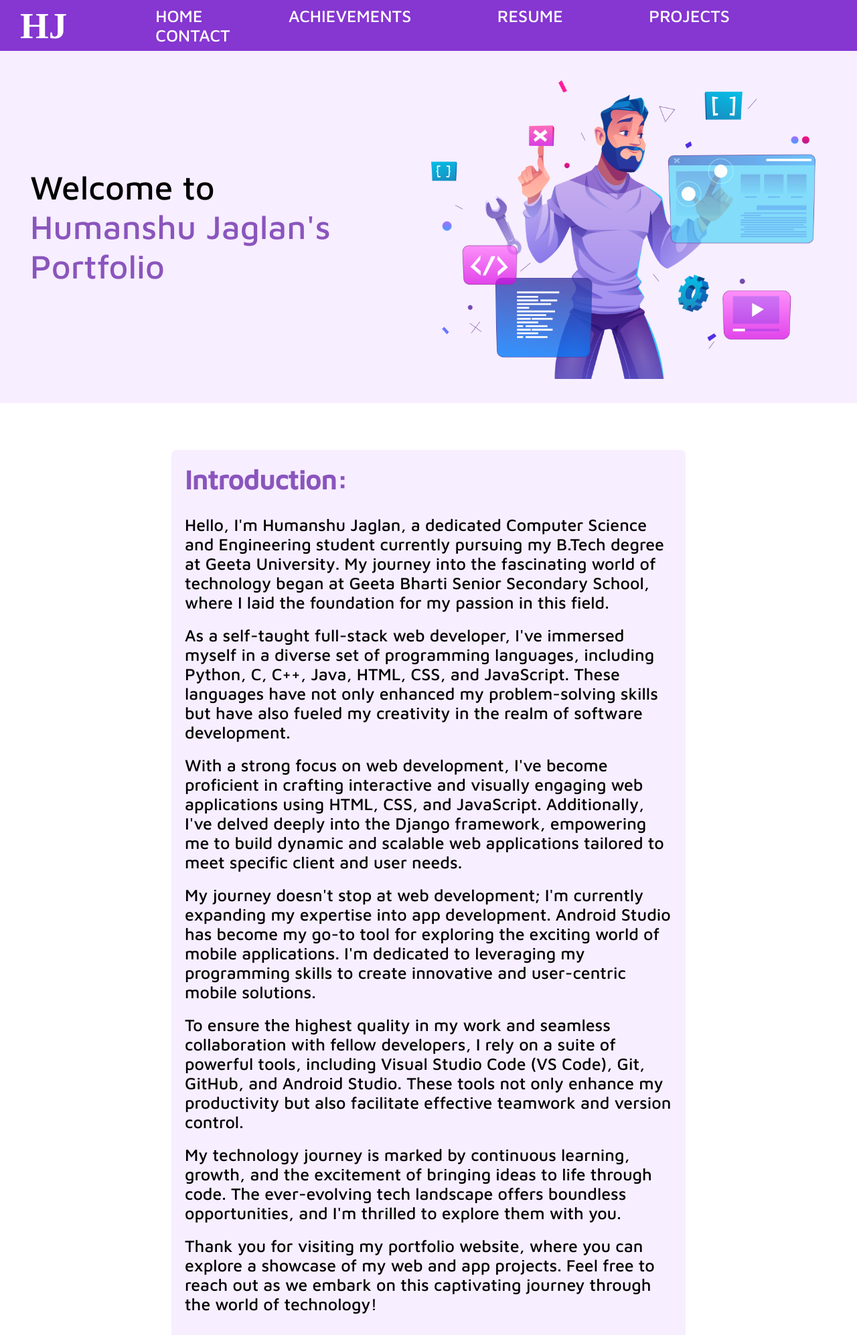
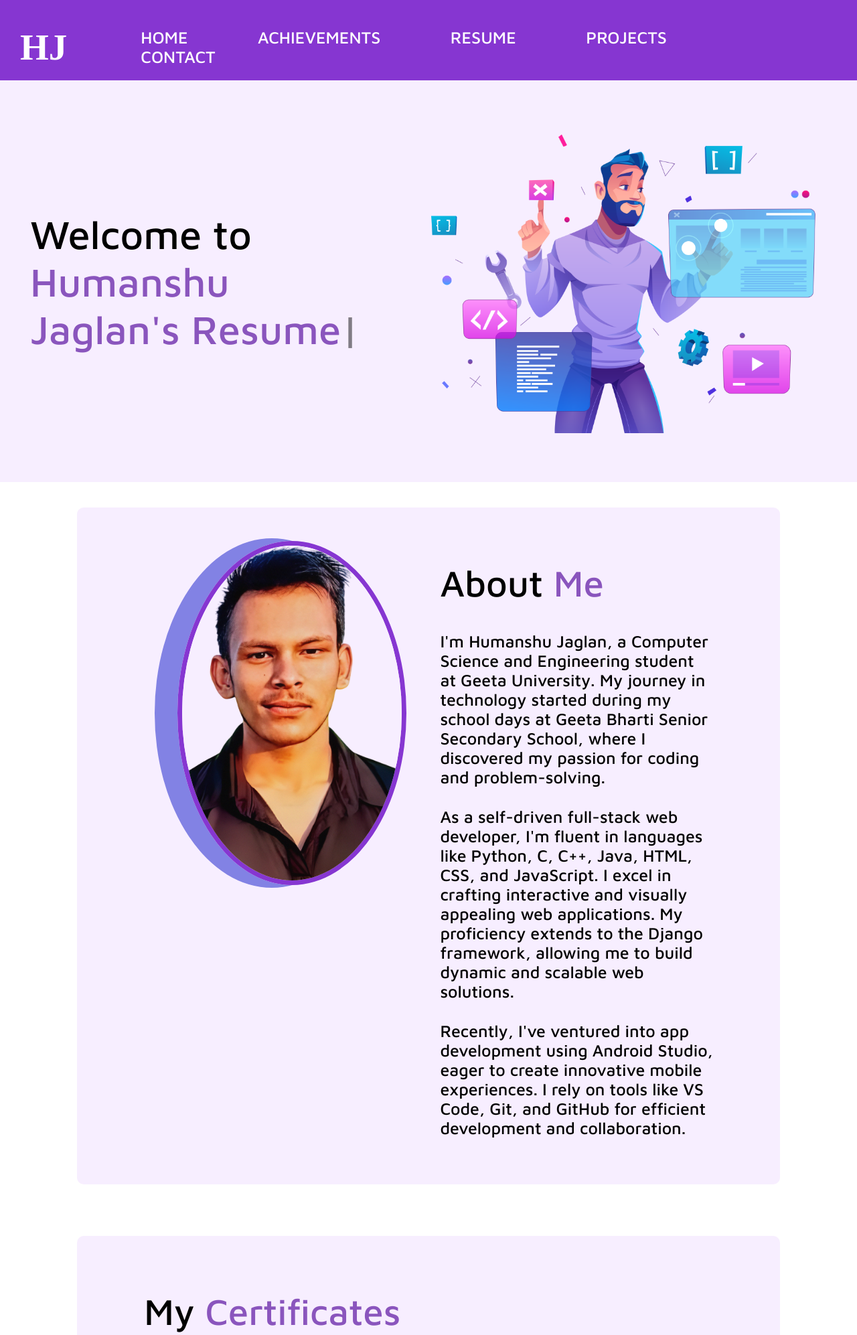
Before and after one commit to humanshu001/My-Old-Portfolio, a PHP site: page /home_official.html in a window 1280 px wide. Shown: the top 1994 px of the page at 67% size. Run offline with PHP 8.4, Linux system fonts and the light colour scheme.

Commit message:
more commits

```diff
--- a/Assets/CSS/index.css
+++ b/Assets/CSS/index.css
@@ -10,6 +10,60 @@ body{
 :root {
     --purple: rgb(130, 130, 228);
 }
+.sec2{
+    background-color: rgb(247, 238, 255);
+    border-radius: 10px;
+    margin: 3% 9%;
+    padding: 50px 100px;
+}
+.pimg img{
+    width: 70%;
+}
+.row{
+    display: flex;
+    justify-content: space-evenly;
+    margin: 30px 0;
+}
+.row img{
+    width: 350px;
+}
+.sec2 > a{
+    border: 2px solid rgb(134, 54, 209);
+    color: rgb(134, 54, 209);
+    font-size: 25px;
+    text-decoration: none;
+    padding: 10px;
+    border-radius: 5px;
+    height: 40px;
+    margin-top: 40px;
+}
+.sec2 h1{
+    font-size: 55px;
+    font-weight: 100;
+    padding: 30px 0;
+}
+.sec2 p{
+    padding-top: 10px;
+    font-size: 25px;
+    margin-bottom: 20px;
+}
+.sec2 h1 span{
+    color: rgb(138,85,189);
+}
+.pimg h1{
+    font-size: 40px;
+}
+
+.abdata{
+    display: flex;
+}
+.abimg img{
+    border-radius: 50%;
+    height: 500px;
+    margin: 0 50px;
+    border: 7px solid rgb(134, 54, 209);
+    box-shadow: -30px 0px 0 4px rgb(130, 130, 228);
+}
 
 .top {
     display: flex;
@@ -17,19 +71,21 @@ body{
     justify-content: space-around;
     background-color: rgb(134, 54, 209);
     width: 100%;
-    height: 76px;
+    height: 100px;
+    padding-top: 20px;
 }
 header {
     display: flex;
     align-items: center;
     justify-content: space-evenly;
+
 }
 
 nav ul li a {
     text-decoration: none;
     color: white;
-    padding: 10px 47px;
-    margin: 0px 15px;
+    padding: 10px 40px;
+    margin: 0px 10px;
     font-size: 25px;
 }
 
@@ -52,7 +108,7 @@ nav li {
 
 nav ul {
     list-style: none;
-    margin: 0 40px;
+    margin: 0 30px;
 }
 
 .firstsec {
@@ -61,6 +117,7 @@ nav ul {
     justify-content: space-around;
     align-items: center;
     background-color: rgb(247, 238, 255);
+    height: 600px;
 }
 
 .firstsec img {
@@ -71,7 +128,7 @@ nav ul {
     color:rgb(138,85,189) ;
 }
 .firstsec .left{
-    font-size: 50px;
+    font-size: 60px;
     width: 500px;
 }
 .firstsec .right{
--- a/home_official.html
+++ b/home_official.html
@@ -40,42 +40,113 @@
             <img src="Assets/Images/mainbg.png" alt="">
         </div>
     </section>
-    <section class="mainsec">
-        <h1>Introduction:</h1>
-        <p>Hello, I'm Humanshu Jaglan, a dedicated Computer Science and Engineering student currently pursuing my B.Tech degree at Geeta University. My journey into the fascinating world of technology began at Geeta Bharti Senior Secondary School, where I laid the foundation for my passion in this field.</p>
+    <section class="sec2">
+        <div class="abdata">
+            <div class="abimg">
+                <img src="Assets/Images/myr.png" alt="">
+            </div>
+            <div class="abtxt">
+                <h1>About <span>Me</span></h1>
+                <p>I'm Humanshu Jaglan, a Computer Science and Engineering student at Geeta University. My journey in
+                    technology started during my school days at Geeta Bharti Senior Secondary School, where I discovered my
+                    passion for coding and problem-solving.</p>
+                    <p>
+                        As a self-driven full-stack web developer, I'm fluent in languages like Python, C, C++, Java, HTML, CSS,
+                    and JavaScript. I excel in crafting interactive and visually appealing web applications. My proficiency
+                    extends to the Django framework, allowing me to build dynamic and scalable web solutions.
+                </p>
 
-            <p>As a self-taught full-stack web developer, I've immersed myself in a diverse set of programming languages, including Python, C, C++, Java, HTML, CSS, and JavaScript. These languages have not only enhanced my problem-solving skills but have also fueled my creativity in the realm of software development.</p>
-
-            <p>With a strong focus on web development, I've become proficient in crafting interactive and visually engaging web applications using HTML, CSS, and JavaScript. Additionally, I've delved deeply into the Django framework, empowering me to build dynamic and scalable web applications tailored to meet specific client and user needs.</p>
-
-            <p>My journey doesn't stop at web development; I'm currently expanding my expertise into app development. Android Studio has become my go-to tool for exploring the exciting world of mobile applications. I'm dedicated to leveraging my programming skills to create innovative and user-centric mobile solutions.</p>
-
-            <p>To ensure the highest quality in my work and seamless collaboration with fellow developers, I rely on a suite of powerful tools, including Visual Studio Code (VS Code), Git, GitHub, and Android Studio. These tools not only enhance my productivity but also facilitate effective teamwork and version control.</p>
-
-            <p>My technology journey is marked by continuous learning, growth, and the excitement of bringing ideas to life through code. The ever-evolving tech landscape offers boundless opportunities, and I'm thrilled to explore them with you.</p>
-
-            <p>Thank you for visiting my portfolio website, where you can explore a showcase of my web and app projects. Feel free to reach out as we embark on this captivating journey through the world of technology!</p>
+                <p>
+                    Recently, I've ventured into app development using Android Studio, eager to create innovative mobile
+                    experiences. I rely on tools like VS Code, Git, and GitHub for efficient development and collaboration.
+                </p>
+            </div>
+        </div>
+    </section>
+    <section class="sec2">
+        <h1>My <span>Certificates</span></h1>
+        <div class="row">
+            <img src="Assets/Images/certifictes/certificate1.jpg" alt="">
+            <img src="Assets/Images/certifictes/certificate2.jpg" alt="">
+            <img src="Assets/Images/certifictes/certificate3.jpg" alt="">
+        </div>
+        <div class="row">
+            <img src="Assets/Images/certifictes/certificate4.jpg" alt="">
+            <img src="Assets/Images/certifictes/certificate5.jpg" alt="">
+        </div><br><br>
+        <a href="achievements.html">View More &rarr;</a>
+    </section>
+    <section class="sec2">
+        <h1>My <span>Projects</span></h1>
+        <div class="proj">
+            <div class="pimg">
+                <h1><span>1. Full Stack Ecommerce Website</span></h1>
+                <a href="https://github.com/humanshu001/Jaglan-Jewellry" target="_blank">
+                    <img src="Assets/Images/jj.jpeg" alt="">
+                </a>
+            </div>
+            <div class="pdata">
+                <p>This is My First Full Stack Ecommerce Project. Which is based on Python Framework Django. The Features of this website are User Authentication, Buy Products, Checkout System, Wishlist, Appointment Form and Feedback. Click the Image for Github link.</p>
+            </div>
+        </div>
+        <a href="projects.html">View More &rarr;</a>
     </section>
 </body>
 <script>
-    var typed = null; // Initialize typed variable
+    var typed = new Typed('#element', {
+        strings: ["My Portfolio Website", "Humanshu Jaglan's Resume"],
+        typeSpeed: 100,
+    });
 
-    function runTypedScript() {
-        // Destroy the previous Typed.js instance if it exists
-        if (typed !== null) {
+    // Function to update Typed.js content
+    function updateTypedContent() {
+        if (typed) {
             typed.destroy();
         }
 
-        // Create a new Typed.js instance
         typed = new Typed('#element', {
-            strings: ["My Portfolio Website", "Humanshu Jaglan's Portfolio"],
-            typeSpeed: 90,
+            strings: ["My Portfolio Website", "Humanshu Jaglan's Resume"],
+            typeSpeed: 100,
         });
     }
 
-    runTypedScript();
+    // Run the script initially
+    updateTypedContent();
 
-    setInterval(runTypedScript, 10000); // 10000 milliseconds = 10 seconds
-</script>
+    // Set up an interval to update the content every 10 seconds
+    var intervalId = setInterval(updateTypedContent, 10000); // 10000 milliseconds = 10 seconds
+    </script>
+
 
 </html>
+<!-- <section class="mainsec">
+    <h1>Introduction:</h1>
+    <p>Hello, I'm Humanshu Jaglan, a dedicated Computer Science and Engineering student currently pursuing my B.Tech degree at Geeta University. My journey into the fascinating world of technology began at Geeta Bharti Senior Secondary School, where I laid the foundation for my passion in this field.</p>
+
+        <p>As a self-taught full-stack web developer, I've immersed myself in a diverse set of programming languages, including Python, C, C++, Java, HTML, CSS, and JavaScript. These languages have not only enhanced my problem-solving skills but have also fueled my creativity in the realm of software development.</p>
+
+        <p>With a strong focus on web development, I've become proficient in crafting interactive and visually engaging web applications using HTML, CSS, and JavaScript. Additionally, I've delved deeply into the Django framework, empowering me to build dynamic and scalable web applications tailored to meet specific client and user needs.</p>
+
+        <p>My journey doesn't stop at web development; I'm currently expanding my expertise into app development. Android Studio has become my go-to tool for exploring the exciting world of mobile applications. I'm dedicated to leveraging my programming skills to create innovative and user-centric mobile solutions.</p>
+
+        <p>To ensure the highest quality in my work and seamless collaboration with fellow developers, I rely on a suite of powerful tools, including Visual Studio Code (VS Code), Git, GitHub, and Android Studio. These tools not only enhance my productivity but also facilitate effective teamwork and version control.</p>
+
+        <p>My technology journey is marked by continuous learning, growth, and the excitement of bringing ideas to life through code. The ever-evolving tech landscape offers boundless opportunities, and I'm thrilled to explore them with you.</p>
+
+        <p>Thank you for visiting my portfolio website, where you can explore a showcase of my web and app projects. Feel free to reach out as we embark on this captivating journey through the world of technology!</p>
+</section> -->
+<!-- <div class="row">
+    <img src="Assets/Images/certifictes/certificate1.jpg" alt="">
+    <img src="Assets/Images/certifictes/certificate2.jpg" alt="">
+    <img src="Assets/Images/certifictes/certificate3.jpg" alt="">
+</div>
+<div class="row">
+    <img src="Assets/Images/certifictes/certificate4.jpg" alt="">
+    <img src="Assets/Images/certifictes/certificate5.jpg" alt="">
+    <img src="Assets/Images/certifictes/certificate6.jpeg" alt="">
+</div>
+<div class="row">
+    <img src="Assets/Images/certifictes/certificate7.jpg" alt="">
+    <img src="Assets/Images/certifictes/certificate8.jpg" alt="">
+    <img src="Assets/Images/certifictes/certificate9.jpg" alt="">
+</div> -->
```
Also changed, not shown: Assets/Images/certifictes/certificate1.jpg (added), Assets/Images/certifictes/certificate2.jpg (added), Assets/Images/certifictes/certificate3.jpg (added), Assets/Images/certifictes/certificate4.jpg (added), Assets/Images/certifictes/certificate5.jpg (added), Assets/Images/certifictes/certificate6.jpeg (added), Assets/Images/certifictes/certificate7.jpg (added), Assets/Images/certifictes/certificate8.jpg (added), Assets/Images/certifictes/certificate9.jpg (added), Assets/Images/jj.jpeg (added), Assets/Images/myr.png (added).
